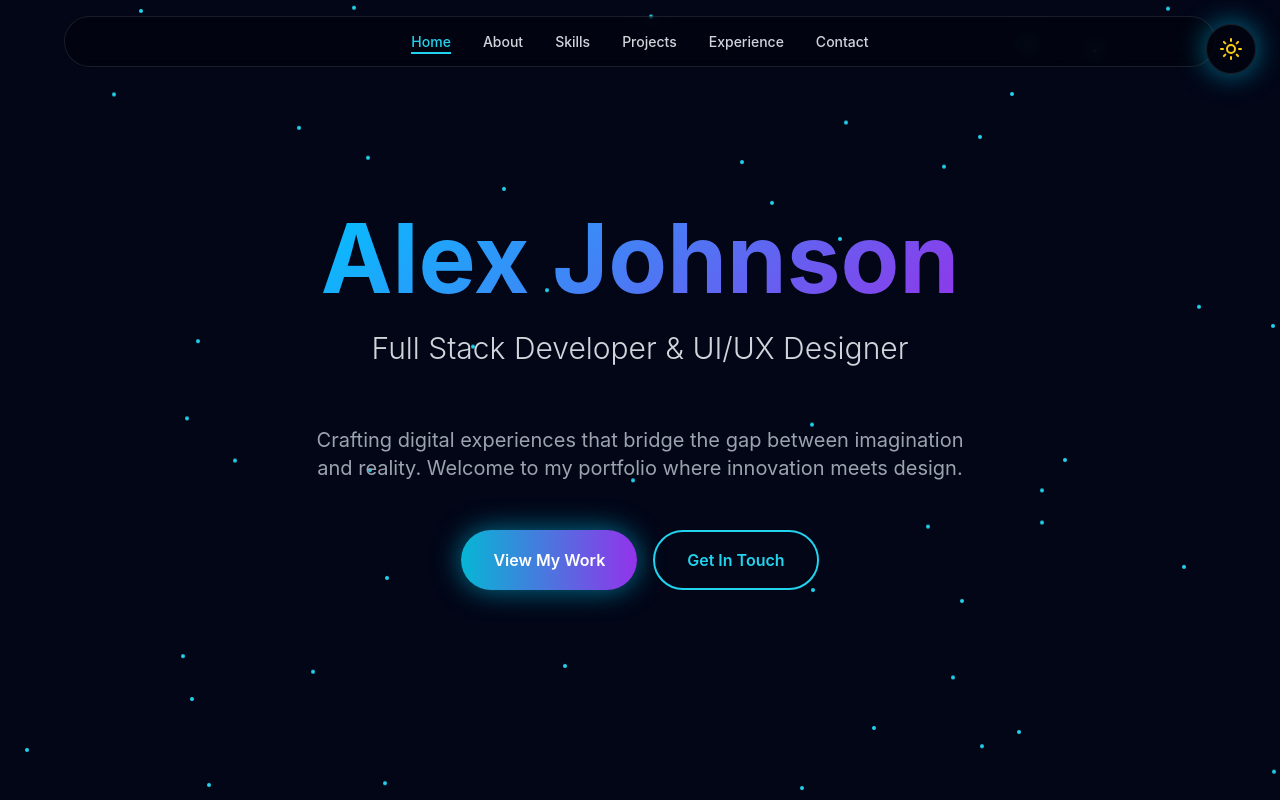
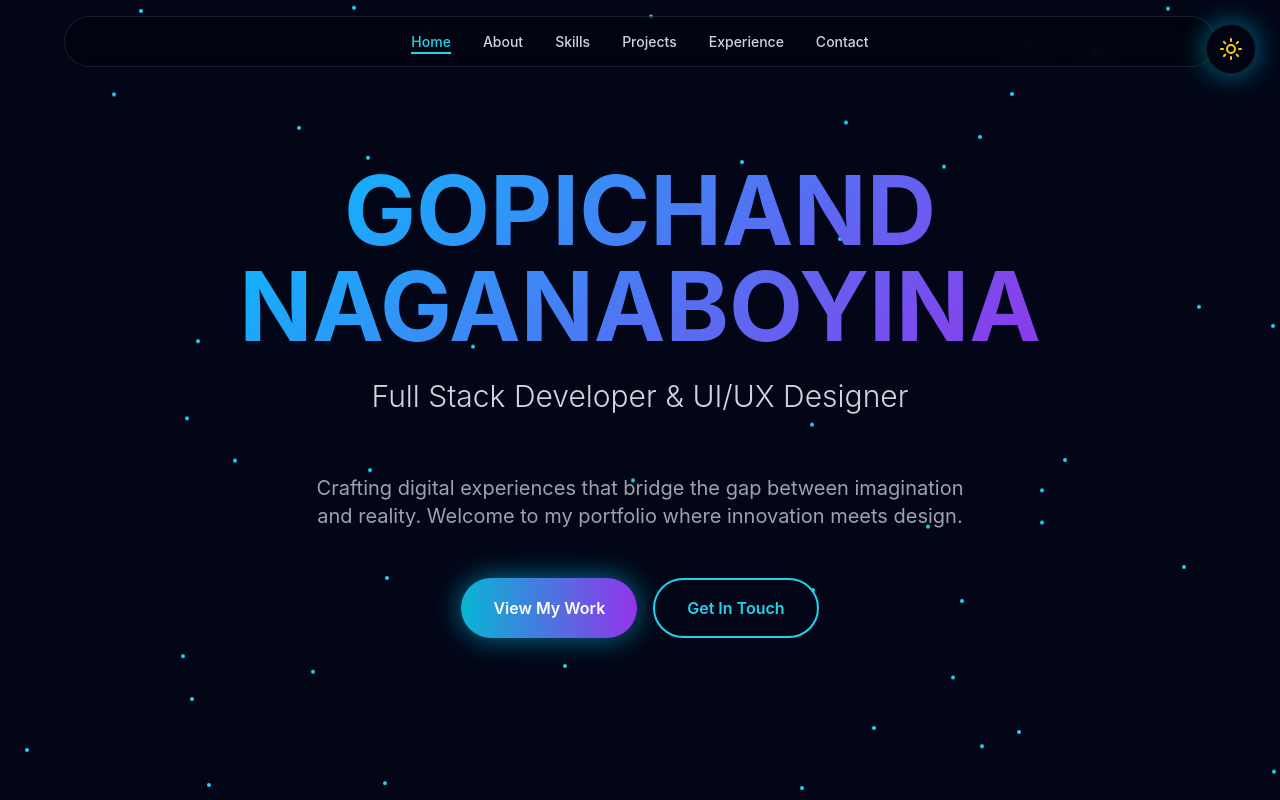
Before and after one commit to gopichand577/myportfolio11, a React (Vite) app: page / in a window 1280 px wide. Shown: the top 800 px of the page. Built offline with nearby package versions, Linux system fonts and the light colour scheme.

Commit message:
Refactor: Update hero section with new name
Update the hero section to display the name "GOPICHAND NAGANABOYINA".

```diff
--- a/src/components/Hero.tsx
+++ b/src/components/Hero.tsx
@@ -42,7 +42,7 @@ const Hero = () => {
       <div className="text-center z-10 max-w-4xl mx-auto px-4">
         <div className="animate-fade-in-up">
           <h1 className="text-6xl md:text-8xl font-bold mb-6 text-gradient">
-            Alex Johnson
+            GOPICHAND NAGANABOYINA
           </h1>
           <div className="h-16 mb-8">
             <p className="text-2xl md:text-3xl font-light text-gray-600 dark:text-gray-300">
```
